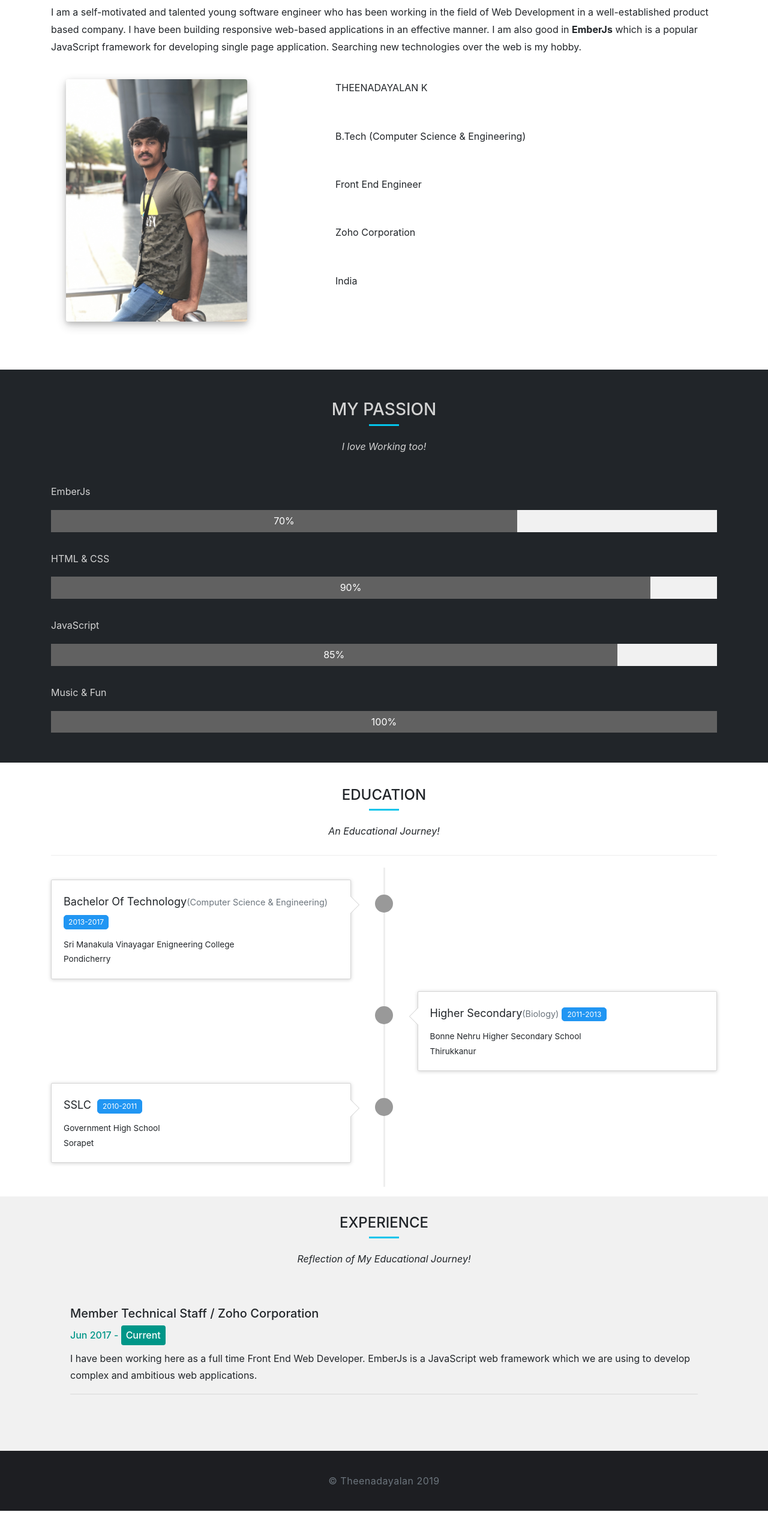
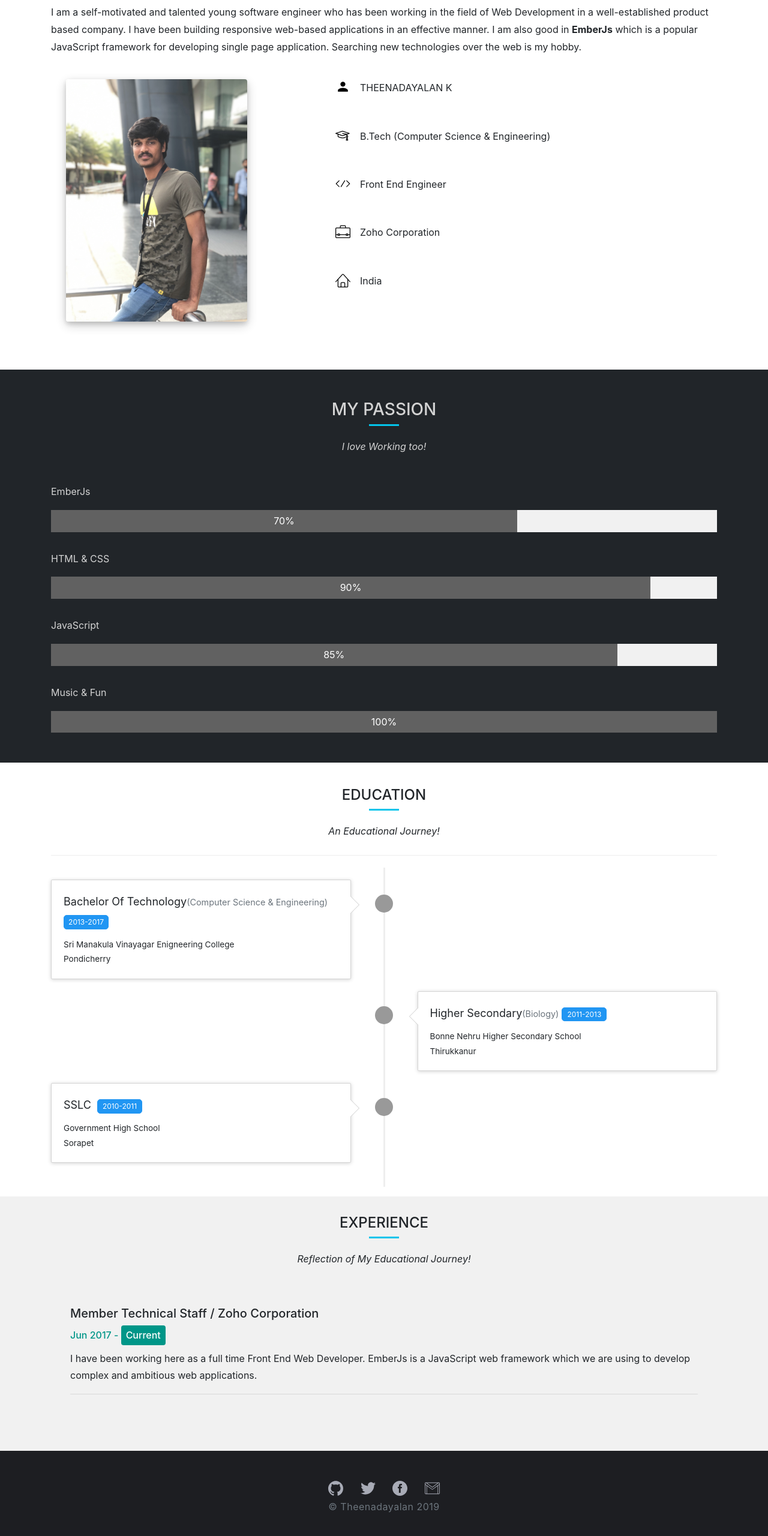
Before and after one commit to theenadayalank/website, a Gatsby site: page / in a window 1280 px wide. Shown: the part 1039-3599 px from the top of the page at 60% size. Before the commit the page ends 3557 px from the top, so only its background shows below. Built offline with nearby package versions, Linux system fonts and the light colour scheme; Gatsby itself is replaced by a stand-in of ours.

Commit message:
added icons with gatsby compatible

```diff
--- a/gatsby-config.js
+++ b/gatsby-config.js
@@ -37,6 +37,14 @@
         name: `blog`,
         path: `${__dirname}/src/contents`,
       },
+    },
+    {
+      resolve: "gatsby-plugin-react-svg",
+      options: {
+        rule: {
+          include: /assets/
+        }
+      }
     }
   ],
 }
--- a/package.json
+++ b/package.json
@@ -14,6 +14,7 @@
     "bootstrap": "^4.2.1",
     "gatsby": "^2.7.0",
     "gatsby-plugin-react-helmet": "^3.0.12",
+    "gatsby-plugin-react-svg": "^2.1.1",
     "gatsby-plugin-sass": "^2.0.11",
     "gatsby-remark-external-links": "^0.0.4",
     "gatsby-remark-prismjs": "^3.2.9",
--- a/src/components/Footer/index.js
+++ b/src/components/Footer/index.js
@@ -2,31 +2,31 @@
 
 import './style.scss';
 
-// import { ReactComponent as GithubIcon } from './svgs/github-logo.svg';
-// import { ReactComponent as TwitterIcon } from './svgs/twitter-logo.svg';
-// import { ReactComponent as FacebookIcon } from './svgs/facebook-logo.svg';
-// import { ReactComponent as GMailIcon } from './svgs/gmail.svg';
+import GithubIcon from './../../assets/svgs/github-logo.svg'
+import TwitterIcon from './../../assets/svgs/twitter-logo.svg';
+import FacebookIcon from './../../assets/svgs/facebook-logo.svg';
+import GMailIcon from './../../assets/svgs/gmail.svg';
 
 const Loader = () => {
   return (
     <div className="footer-container">
+      <div>
         <div className="footer-social-icons d-flex justify-content-between">
           <a href="https://github.com/theenadayalank" target="_blank" rel="noopener noreferrer">
-          {/* <GithubIcon className="svg" /> */}
+            <GithubIcon className="svg" />
           </a>
           <a href="https://twitter.com/theenadayalan_k" target="_blank" rel="noopener noreferrer">
-          {/* <TwitterIcon className="svg" /> */}
+            <TwitterIcon className="svg" />
           </a>
           <a href="https://www.facebook.com/theenadayalank" target="_blank" rel="noopener noreferrer">
-          {/* <FacebookIcon className="svg" /> */}
+            <FacebookIcon className="svg" />
           </a>
           <a href="mailto:puduvai.theena@gmail.org" >
-          {/* <GMailIcon className="svg" /> */}
+            <GMailIcon className="svg" />
           </a>
         </div>
-      <span className="small text-muted">
-        &copy; Theenadayalan 2019
-      </span>
+        <div className="small text-muted">&copy; Theenadayalan 2019 </div>
+      </div>
     </div>
   )
 }
--- a/src/components/Footer/style.scss
+++ b/src/components/Footer/style.scss
@@ -5,18 +5,18 @@
 
   padding: 10px 10%;
   background: #1d1e22;
-  color: #a8abb6;
   letter-spacing: .025em;
   line-height: 1.8em;
   font-size: 20px;
-  height: 100px;
+  height: 150px;
 }
 
 .footer-social-icons a{
   transition: 0.3s;
 }
 
-.footer-social-icons a:hover svg path, .footer-social-icons a:hover svg{
+.footer-social-icons a:hover svg path,
+.footer-social-icons a:hover svg {
   fill: #FFF;
   transition: 0.3s;
 }
--- a/src/components/Home/index.js
+++ b/src/components/Home/index.js
@@ -3,11 +3,11 @@
 
 import Footer from './../Footer'
 
-// import { ReactComponent as HumanIcon } from './svgs/human.svg';
-// import { ReactComponent as HatIcon } from './svgs/hat.svg';
-// import { ReactComponent as DesignationIcon } from './svgs/designation.svg';
-// import { ReactComponent as WorkIcon } from './svgs/work.svg';
-// import { ReactComponent as CountryIcon } from './svgs/country.svg';
+import HumanIcon from './../../assets/svgs/human.svg';
+import HatIcon from './../../assets/svgs/hat.svg';
+import DesignationIcon from './../../assets/svgs/designation.svg';
+import WorkIcon from './../../assets/svgs/work.svg';
+import CountryIcon from './../../assets/svgs/country.svg';
 
 const Home = () => (
   <section>
@@ -49,23 +49,23 @@
           <img src="/img/profile.jpg" className="rounded about-me-photo" alt="Theenadayaln" width="400" height="300"/>
           <div className="about-me-content">
             <div>
-              {/* <HumanIcon className="svg va-top mr-3" /> */}
+              <HumanIcon className="svg va-top mr-3" />
               THEENADAYALAN K
             </div>
             <div>
-              {/* <HatIcon className="svg va-top mr-3" /> */}
+              <HatIcon className="svg va-top mr-3" />
               B.Tech (Computer Science & Engineering)
             </div>
             <div>
-              {/* <DesignationIcon className="svg va-top mr-3" /> */}
+              <DesignationIcon className="svg va-top mr-3" />
               Front End Engineer
             </div>
             <div>
-              {/* <WorkIcon className="svg va-top mr-3" /> */}
+              <WorkIcon className="svg va-top mr-3" />
               Zoho Corporation
             </div>
             <div>
-              {/* <CountryIcon className="svg va-top mr-3" /> */}
+              <CountryIcon className="svg va-top mr-3" />
               India
             </div>
           </div>
```
Also changed, not shown: src/assets/svgs/country.svg (renamed from src/components/Home/svgs/country.svg), src/assets/svgs/designation.svg (renamed from src/components/Home/svgs/designation.svg), src/assets/svgs/download.svg (added), src/assets/svgs/facebook-logo.svg (renamed from src/components/Footer/svgs/facebook-logo.svg), src/assets/svgs/github-logo.svg (renamed from src/components/Footer/svgs/github-logo.svg), src/assets/svgs/gmail.svg (renamed from src/components/Footer/svgs/gmail.svg), src/assets/svgs/hat.svg (renamed from src/components/Home/svgs/hat.svg), src/assets/svgs/human.svg (renamed from src/components/Home/svgs/human.svg), src/assets/svgs/twitter-logo.svg (renamed from src/components/Footer/svgs/twitter-logo.svg), src/assets/svgs/work.svg (renamed from src/components/Home/svgs/work.svg), 1 other file. Lines whose indentation alone changed are shown as unchanged.
